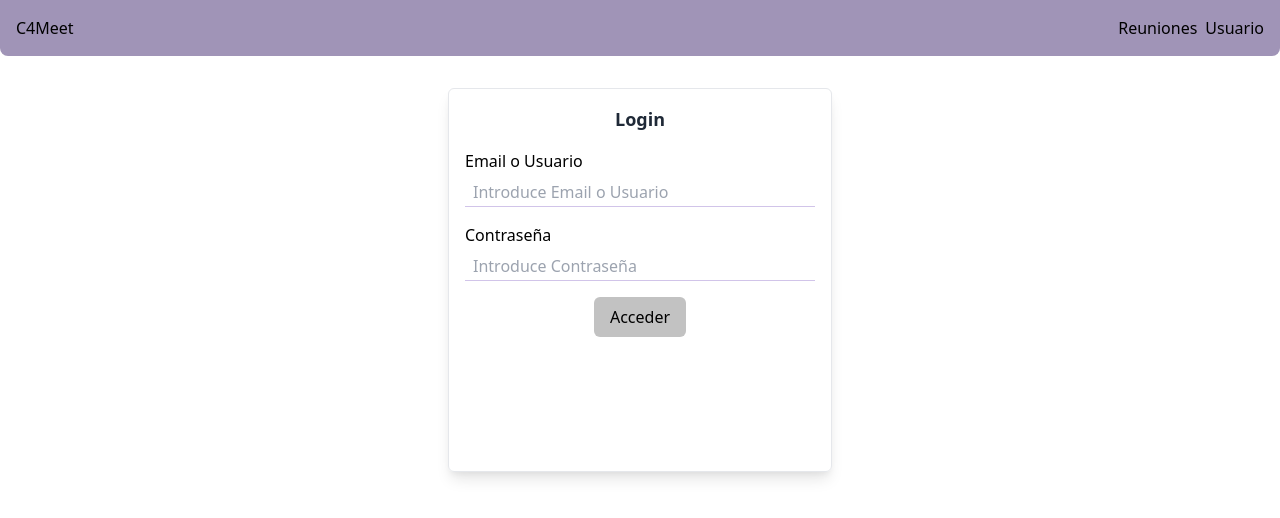
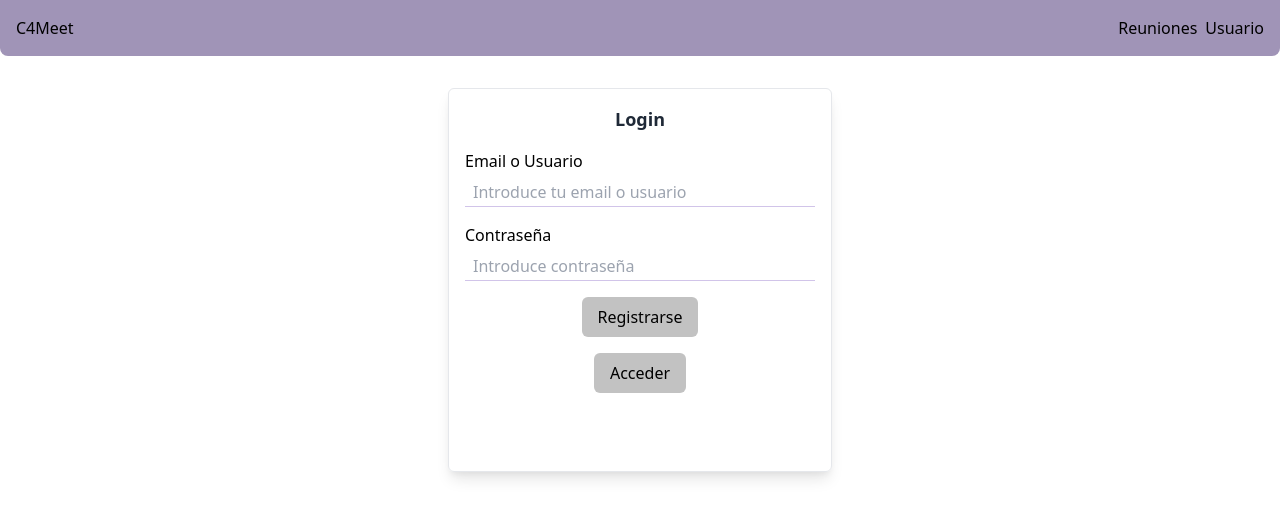
Before and after one commit to RodrigoDuarteB/realtime-teamgroup-c4-modeling-with-react, a React (Create React App) app: page /login in a window 1280 px wide. Shown: the top 518 px of the page. Built offline with nearby package versions, Linux system fonts and the light colour scheme; no server answers.

Commit message:
login and logout

```diff
--- a/src/components/Auth/Login.tsx
+++ b/src/components/Auth/Login.tsx
@@ -1,5 +1,6 @@
 import React, { useState, useEffect } from 'react'
 import { useDispatch, useSelector } from 'react-redux'
+import { useHistory } from 'react-router-dom'
 import { auth } from '../../firebase.config'
 import Button from '../Style/Button'
 import Card from '../Style/Card'
@@ -8,41 +9,95 @@ import Formfield from '../Style/Formfield'
 const Login = () => {
     const [email, setEmail] = useState('')
     const [password, setPassword] = useState('')
+    const [errorEmailMessage, setErrorEmailMessage] = useState<any>(null)
+    const [errorPasswordMessage, setErrorPasswordMessage] = useState<any>(null)
+    const [errorRegisteredMessage, setErrorRegisteredMessage] = useState<any>(null)
+    const history = useHistory()
 
-    const emailState = useSelector((state: any) => {
-            console.log(state)
-            return state.emailReducer.payload
-        }
-    )
+    const register = (e: any) => {
+        e.preventDefault()
+        auth.createUserWithEmailAndPassword(email,
+            password)
+        .then(r => {
+            history.push('/')
+        })
+        .catch(reason => {
+            if(reason.code == 'auth/invalid-email'){
+                setErrorEmailMessage('El formato de email es incorrecto')
+            }
+            if(reason.code == 'auth/weak-password'){
+                setErrorPasswordMessage('La contraseña debe contener al menos 6 caracteres')
+            }
+            if(reason.code == 'auth/email-already-in-use'){
+                setErrorRegisteredMessage('El email ya esta esta registrado en el sistema')
+            }
+        })
+    }
 
-    const passwordState = useSelector((state: any) =>
-        state.emailReducer.payload
-    )
-
-    useEffect(() => {
-        setEmail(emailState)
-    }, [emailState])
-
-    const login = (e: Event) => {
-        e.preventDefault()
-        try {
-            auth.createUserWithEmailAndPassword(email,
-                password)
-        } catch (error) {
-            console.log(error)
-        }
+    const login = () => {
+        auth.signInWithEmailAndPassword(email, password)
+        .then(r => history.push('/'))
+        .catch(e => {
+            if(e.code == 'auth/wrong-password'){
+                setErrorPasswordMessage('La contraseña es incorrecta')
+            }
+        })
     }
 
     return (
         <Card>
             <h2 className="flex justify-center text-lg text-gray-800 font-semibold mb-4">Login</h2>
-            <Formfield id="email" type="text" label="Email o Usuario"/>
-            <Formfield id="password" type="password" label="Contraseña"/>
+            <form onSubmit={ register }>
+                <ul>
+                    {
+                        errorEmailMessage ? (
+                            <li className='text-sm text-red-500'>{ errorEmailMessage }</li>
+                        ) : ''
+                    }
+                    {
+                        errorPasswordMessage ? (
+                            <li className='text-sm text-red-500'>{ errorPasswordMessage }</li>
+                        ) : ''
+                    }
+                    {
+                        errorRegisteredMessage ? (
+                            <li className='text-sm text-red-500'>{ errorRegisteredMessage }</li>
+                        ) : ''
+                    }
+                </ul>
+                <div className='grid grid-rows-2 mt-2 mb-4'>
+                    <label htmlFor='email'>Email o Usuario</label>
+                    <div className="border-b border-primary">
+                        <input type='text' className="input"
+                        placeholder='Introduce tu email o usuario' id='email' onChange={e => {
+                            setEmail(e.target.value)
+                            setErrorEmailMessage(null)
+                            setErrorRegisteredMessage(null)
+                            }}
+                          />
+                    </div>
+                </div>
+                <div className='grid grid-rows-2 mt-2 mb-4'>
+                    <label htmlFor='password'>Contraseña</label>
+                    <div className="border-b border-primary">
+                        <input type='password' className="input"
+                        placeholder='Introduce contraseña' id='password'
+                        onChange={e => {
+                            setPassword(e.target.value)
+                            setErrorPasswordMessage(null)
+                            setErrorRegisteredMessage(null)
+                        }}
+                        />
+                    </div>
+                </div>
+                <div className="flex justify-center mb-4">
+                    <button className="btn bg-secondary-dark hover:bg-primary" type='submit'>Registrarse</button>
+                </div>
+            </form>
             <div className="flex justify-center">
-                <Button title="Acceder"/>
+                <button className="btn bg-secondary-dark hover:bg-primary"
+                onClick={login}>Acceder</button>
             </div>
-            {email}
-            {password}
         </Card>
     )
 }
--- a/src/components/Header/Header.tsx
+++ b/src/components/Header/Header.tsx
@@ -1,13 +1,39 @@
-import React from 'react'
-import { Link } from 'react-router-dom'
+import React, { useEffect, useState } from 'react'
+import { Link, useHistory } from 'react-router-dom'
+import { auth } from '../../firebase.config'
 
 const Header = () => {
+    const history = useHistory()
+    const [user, setUser] = useState<any>(null)
+
+    useEffect(() => {
+        auth.onAuthStateChanged(user => {
+            if(user){
+                setUser(user)
+                console.log(user)
+            }
+        })
+    }, [])
+
+    const logout = () => {
+        auth.signOut()
+        setUser(null)
+        history.push('/login')
+    }
+
     return (
         <nav className="w-full h-14 bg-primary-dark flex justify-between items-center px-4 rounded-b-lg">
             <Link to="/">C4Meet</Link>
             <div className="space-x-2">
                 <Link to="/meets">Reuniones</Link>
-                <Link to="/login">Usuario</Link>
+                {
+                    user ? (
+                        <button className="btn bg-primary-light"
+                        onClick={logout}>Logout</button>
+                    ) : (
+                        <Link to="/login">Usuario</Link>
+                    )
+                }
             </div>
         </nav>
     )
--- a/src/components/Style/Button.tsx
+++ b/src/components/Style/Button.tsx
@@ -1,9 +1,9 @@
 import React from 'react'
 
 const Button = (props: any) => {
-    const { title, type } = props
+    const { title, type, onClick } = props
     return (
-        <button className="btn bg-secondary-dark hover:bg-primary" type={ type ? type : 'submit' }>{ title }</button>
+        <button className="btn bg-secondary-dark hover:bg-primary" type={ type ? type : 'submit' } onClick={ onClick ? onClick : () => {}}>{ title }</button>
     )
 }
 
```
